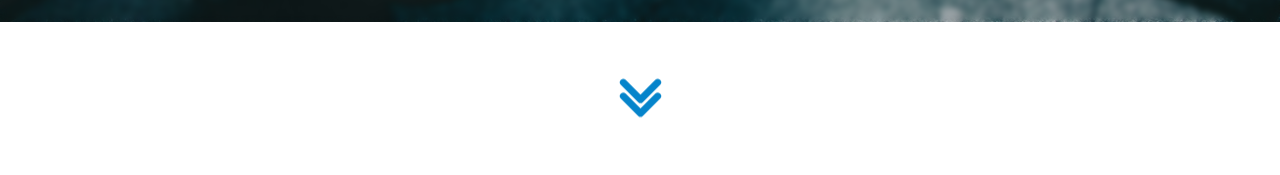
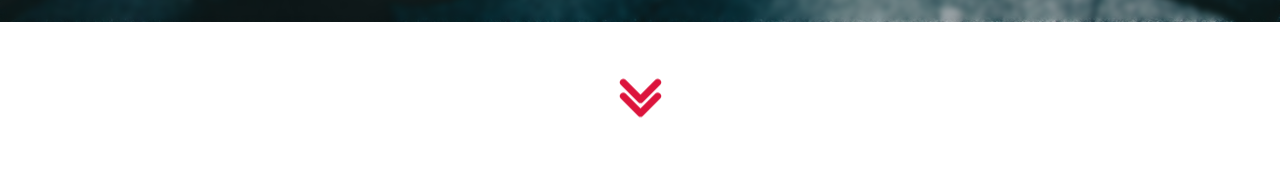
Before and after one commit to brujavsen/gimbo-gim-demo, a React (Vite) app: page / in a window 1280 px wide. Shown: the part 678-853 px from the top of the page. Built offline with nearby package versions, Linux system fonts and the light colour scheme.

Commit message:
intersection observer, scrolling effect, new buttons, fix components

```diff
--- a/src/components/Header.jsx
+++ b/src/components/Header.jsx
@@ -7,7 +7,6 @@ const Header = () => {
 
     useEffect(() => {
         const handleScroll = () => {
-            console.log(window.scrollY)
             if (window.scrollY > 500) {
                 setActiveBtn(true);
             } else {
--- a/src/scss/base/_base.scss
+++ b/src/scss/base/_base.scss
@@ -1,4 +1,5 @@
 @use '../abstracts/variables' as v;
+@use '../abstracts/mixins' as m;
 
 html {
     font-size: 62.5%;
@@ -57,21 +58,17 @@ button {
     cursor: pointer;
     width: 55px;
     position: absolute;
-    top: 94vh;
+    top: 91vh;
     left: 0;
     right: 0;
     bottom: 0;
     margin: auto;
     animation:shake-vertical 20s linear infinite, colorchange 5s alternate infinite;
     transition: all 2s cubic-bezier(0.19, 1, 0.22, 1);
-}
-@keyframes colorchange {
-    0% {
-        stroke: v.$negro;
-    }
-    100% {
-        stroke-width: 3;
-        stroke: v.$azul;
+    stroke: v.$rojo;
+
+    @include m.tablet {
+        top: 94vh;
     }
 }
 @keyframes shake-vertical{0%,100%{transform:translateY(0)}10%,30%,50%,70%{transform:translateY(-8px)}20%,40%,60%{transform:translateY(8px)}80%{transform:translateY(6.4px)}90%{transform:translateY(-6.4px)}}
--- a/src/scss/layout/_offered.scss
+++ b/src/scss/layout/_offered.scss
@@ -2,8 +2,12 @@
 @use '../abstracts/mixins' as m;
 
 .offered {
-    margin: 35rem 0 0 0;
+    margin: 15rem 0 0 0;
     margin-bottom: 10rem;
+
+    @include m.tablet {
+        margin: 35rem 0 0 0;
+    }
     .offered__cnt {
         display: flex;
         flex-direction: column;
```
